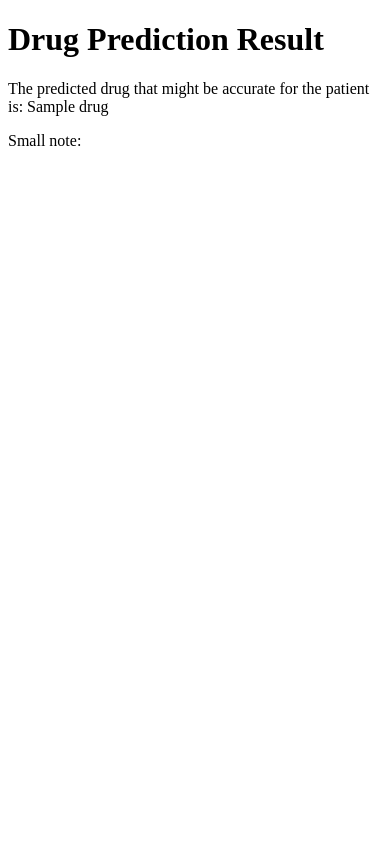
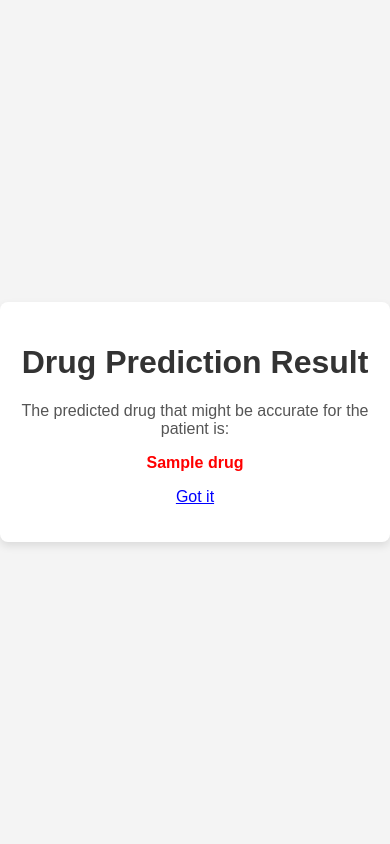
Before and after one commit to liddolghost/ITD105_predictionApp, a Flask app: template templates/result.html in a window 390 px wide. Run offline with Flask 3, Linux system fonts and the light colour scheme; the template is opened without the code that fills it: most values are stand-ins (such as "Sample title", 1, 10 or a date in 2020); parts of the project's set-up code (start-up, migrations or seed data) failed here and were passed over.

Commit message:
added UI

```diff
--- a/templates/result.html
+++ b/templates/result.html
@@ -4,10 +4,64 @@
     <meta charset="UTF-8">
     <meta name="viewport" content="width=device-width, initial-scale=1.0">
     <title>Drug Prediction Result</title>
+    <style>
+        body {
+            font-family: 'Arial', sans-serif;
+            margin: 0;
+            padding: 0;
+            background-color: #f4f4f4;
+            display: flex;
+            justify-content: center;
+            align-items: center;
+            height: 100vh;
+        }
+
+        .result-container {
+            background-color: #fff;
+            border-radius: 8px;
+            box-shadow: 0 4px 8px rgba(0, 0, 0, 0.1);
+            padding: 20px;
+            text-align: center;
+        }
+
+        h1 {
+            color: #333;
+            text-align: center;
+        }
+
+        p {
+            color: #555;
+            text-align: center;
+        }
+
+        .predicted-drug {
+            color: red; /* Change the color to your preference */
+            font-weight: bold;
+        }
+
+        .back-to-drug {
+            cursor: pointer;
+            color: blue; /* Change the color to your preference */
+            text-decoration: underline; /* Optional: Add underline for better visual indication */
+        }
+    </style>
 </head>
 <body>
-    <h1>Drug Prediction Result</h1>
-    <p>The predicted drug that might be accurate for the patient is: {{ drug }}</p>
-    <p>Small note:</p>
+    <div class="result-container">
+        <h1>Drug Prediction Result</h1>
+        <p>The predicted drug that might be accurate for the patient is:</p>
+        <p><span class="predicted-drug">{{ drug }}</span></p>
+        <p class="back-to-drug" onclick="redirectToDrug()">Got it</p>
+
+        <script>
+            function redirectToDrug() {
+                // Use Flask's url_for function to get the URL for the 'drug' route
+                var drugUrl = '{{ url_for('drug') }}';
+
+                // Redirect to the drug route
+                window.location.href = drugUrl;
+            }
+        </script>
+    </div>
 </body>
 </html>
```
Also changed, not shown: templates/drug.html (+17 -1 lines), templates/priceresult.html (+57 -2 lines).
